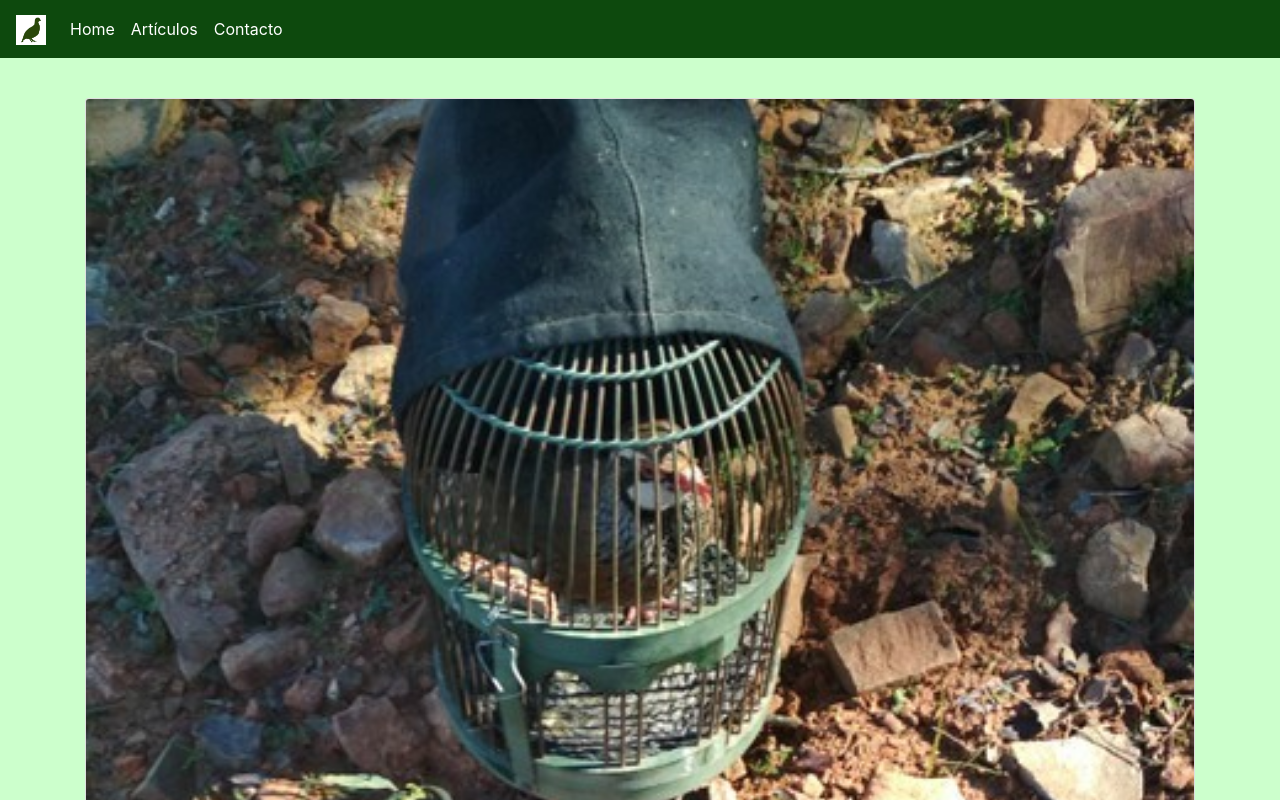
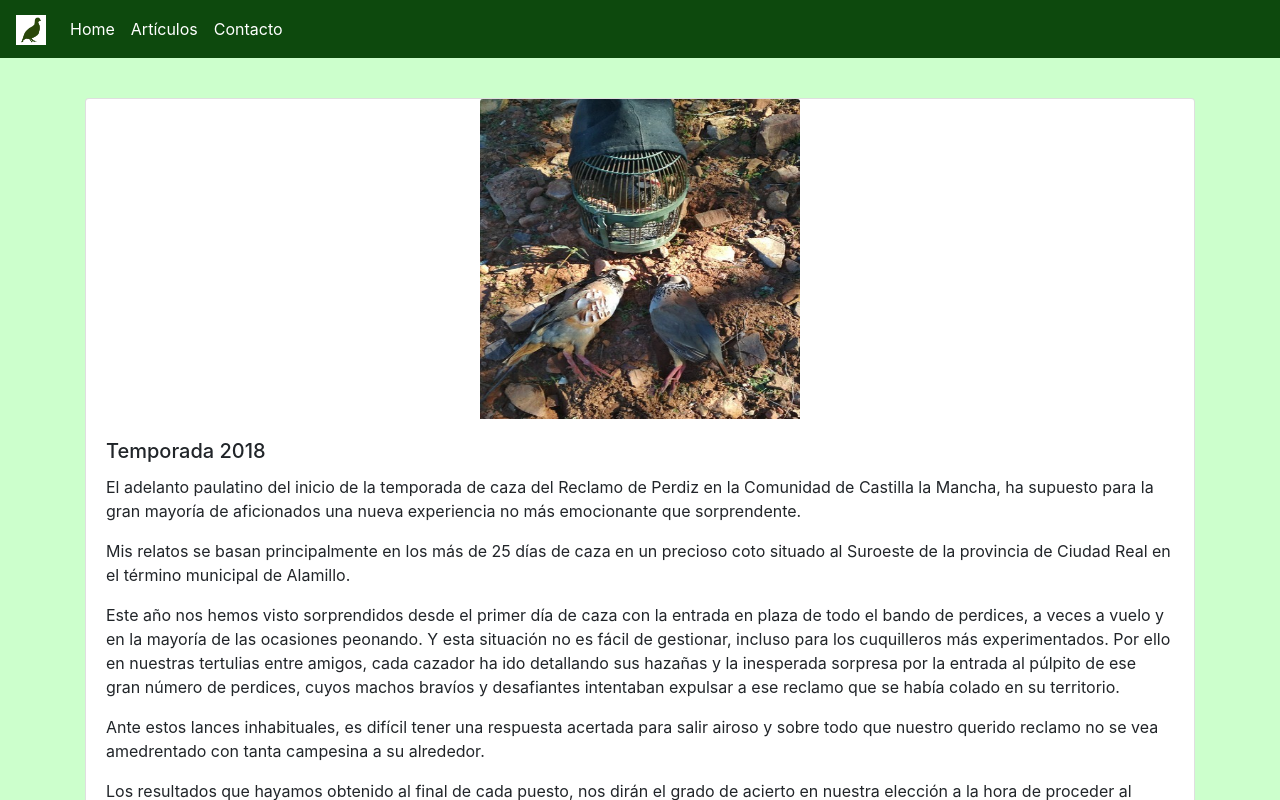
Before and after one commit to ricardodazaGit/frontendBlog, an Angular app: page /publications/1 in a window 1280 px wide. Shown: the top 800 px of the page. Built offline with nearby package versions, Linux system fonts and the light colour scheme.

Commit message:
feat: css class added to img tags

```diff
--- a/src/app/views/publications/public-detail.component.html
+++ b/src/app/views/publications/public-detail.component.html
@@ -1,6 +1,6 @@
 <div *ngIf="publication">
-    <div class="card mb-3">
-      <img class="card-img-top img-fluid" [src]="publication.imgTitle" alt="Card image cap" *ngIf="publication.imgTitle">
+    <div class="card mb-12">
+      <img class="card-img-top img-title-publication" [src]="publication.imgTitle" alt="Card image cap" *ngIf="publication.imgTitle">
 
       <div class="card-body">
         <h5 class="card-title">{{ publication.titlePost }}</h5>
--- a/src/app/views/publications/public-list.component.html
+++ b/src/app/views/publications/public-list.component.html
@@ -2,8 +2,8 @@
 <hr>
 
 <div *ngIf="publications.length > 0">
-  <div class="card mb-3" *ngFor="let public of publications">
-    <img class="card-img-top" [src]="public.imgTitle" alt="Card image cap" *ngIf="public.imgTitle">
+  <div class="card mb-12" *ngFor="let public of publications">
+    <img class="card-img-top img-title-publication" style="" [src]="public.imgTitle" alt="Card image cap" *ngIf="public.imgTitle">
     <div class="card-body">
       <h5 class="card-title">{{ public.titlePost }}</h5>
       <p class="card-text" [innerHTML]="public.descriptionPost | limiteCaracteres"></p>
```
